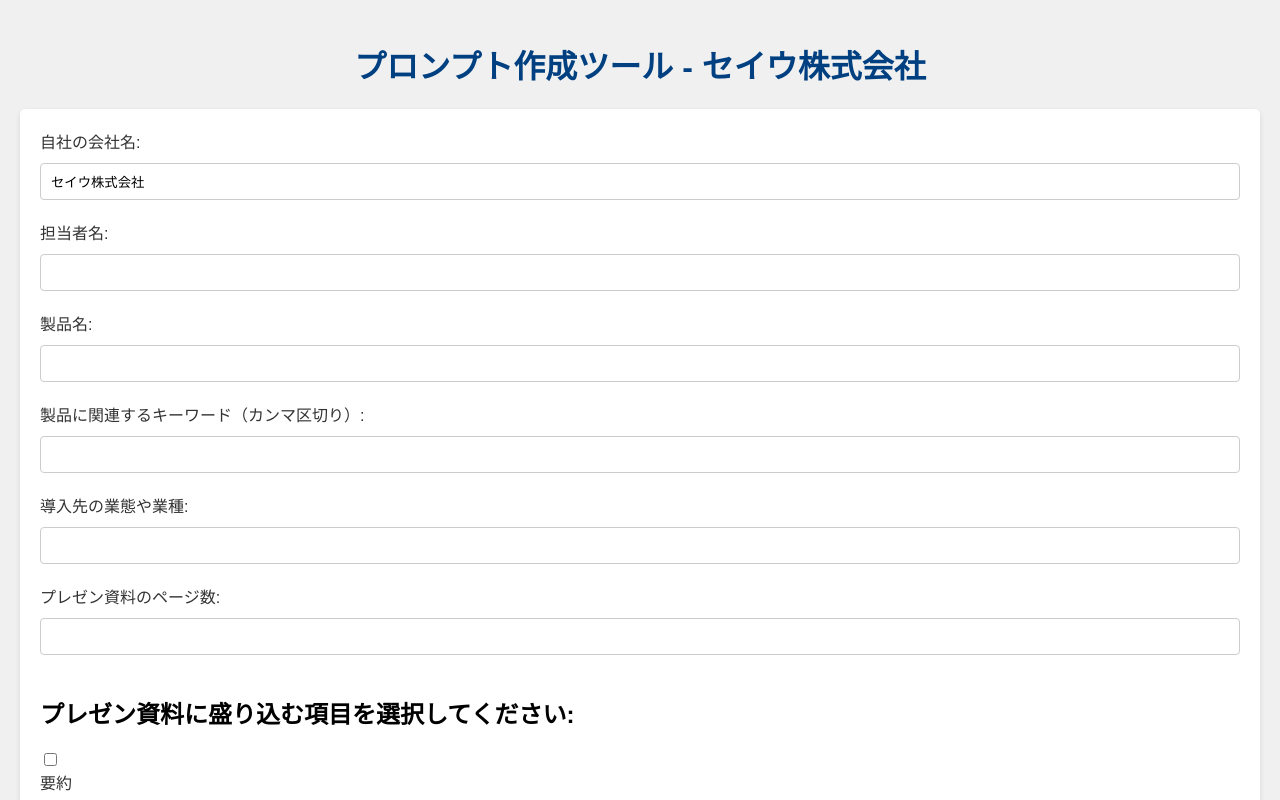
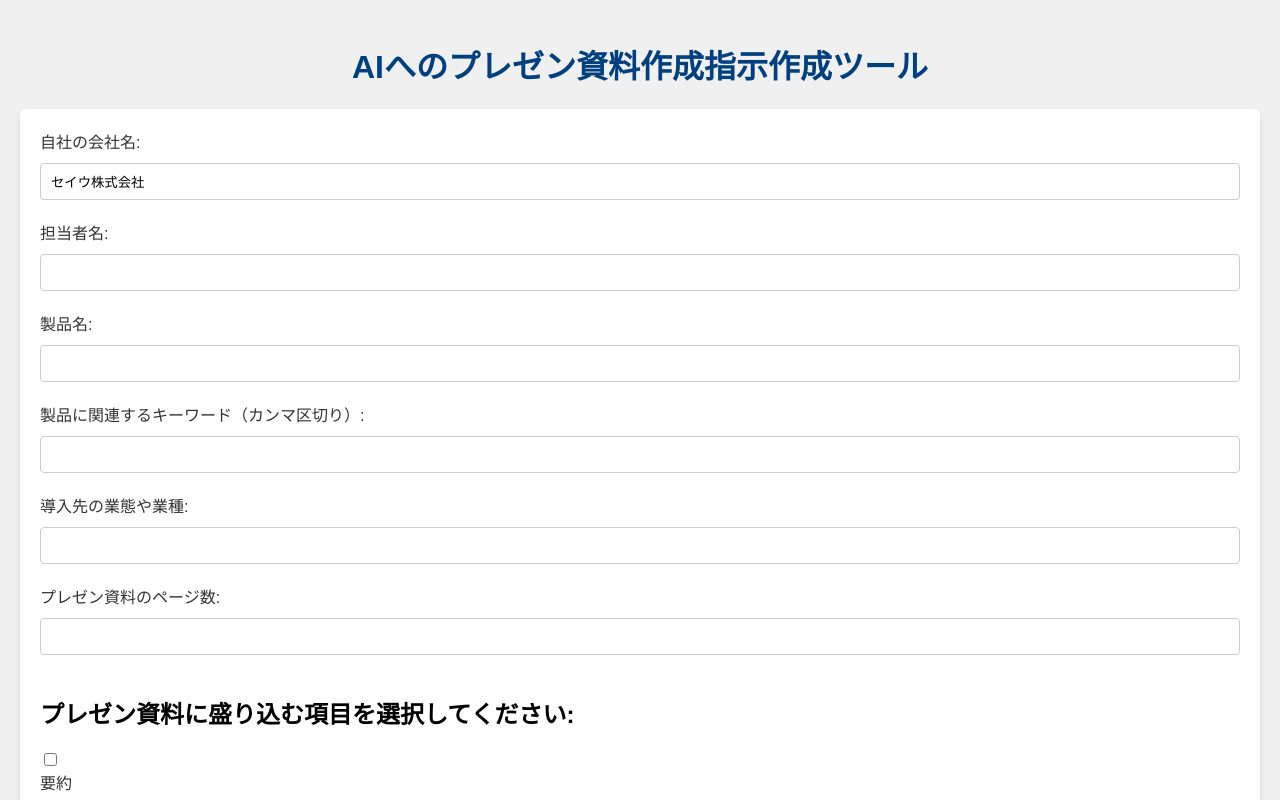
Before and after one commit to seiumiyata/prompt1, a plain HTML site: page index.html in a window 1280 px wide. Shown: the top 800 px of the page. Drawn offline with Linux system fonts and the light colour scheme.

Commit message:
Update index.html

```diff
--- a/index.html
+++ b/index.html
@@ -3,7 +3,7 @@
 <head>
   <meta charset="UTF-8">
   <meta name="viewport" content="width=device-width, initial-scale=1.0">
-  <title>プロンプト作成ツール - セイウ株式会社</title>
+  <title>AIへのプレゼン資料作成指示作成ツール</title>
   <style>
     body{font-family:Arial,sans-serif;background-color:#f0f0f0;margin:0;padding:20px}
     h1{color:#004080;text-align:center}
@@ -17,7 +17,7 @@
   </style>
 </head>
 <body>
-  <h1>プロンプト作成ツール - セイウ株式会社</h1>
+  <h1>AIへのプレゼン資料作成指示作成ツール</h1>
   <form id="promptForm">
     <label for="companyName">自社の会社名:</label>
     <input type="text" id="companyName" name="companyName" value="セイウ株式会社">
```
